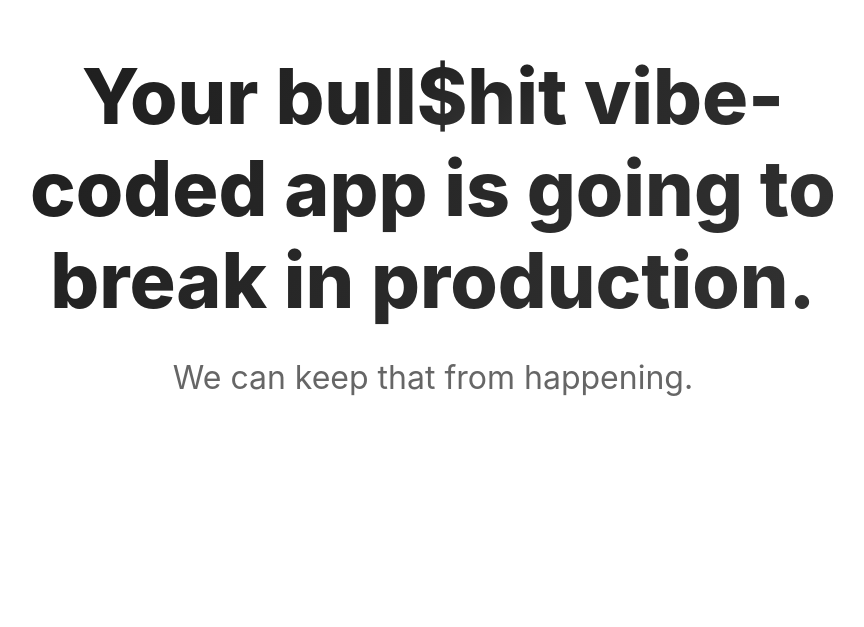
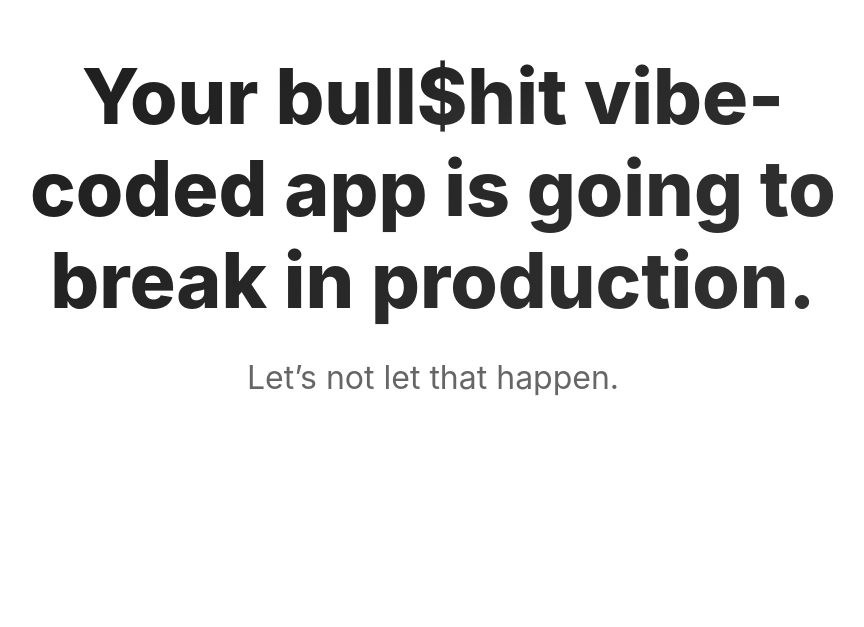
Before and after one commit to ktut/fixyourvibes, a Vue app: page / in a window 1280 px wide. Shown: the part 173-800 px from the top of the page, without its empty margins (207-1071 px from the left). Built offline with nearby package versions, Linux system fonts and the light colour scheme.

Commit message:
Change secondary tagline

```diff
--- a/src/App.vue
+++ b/src/App.vue
@@ -68,7 +68,7 @@ export default {
           :key="item.key"
           class="glitch-char"
         >{{ item.char }}</span></span>t <br class="break-mobile"/>vibe-coded app <br class="break-mobile"/>is going to break in production.</h1>
-      <h2>We can keep that from happening.</h2>
+      <h2>Let’s not let that happen.</h2>
     </main>
 
     <ContactForm />
```
